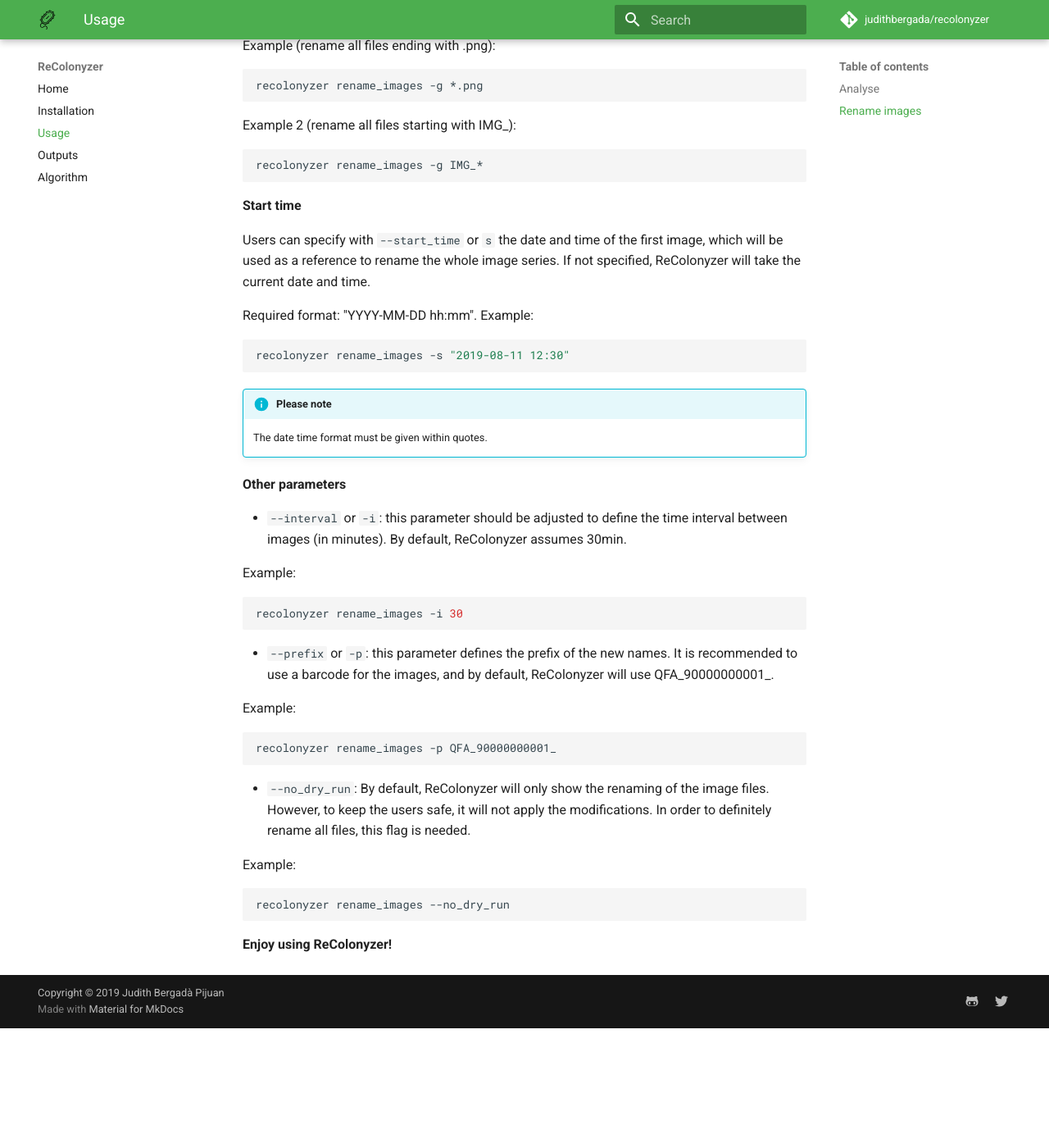
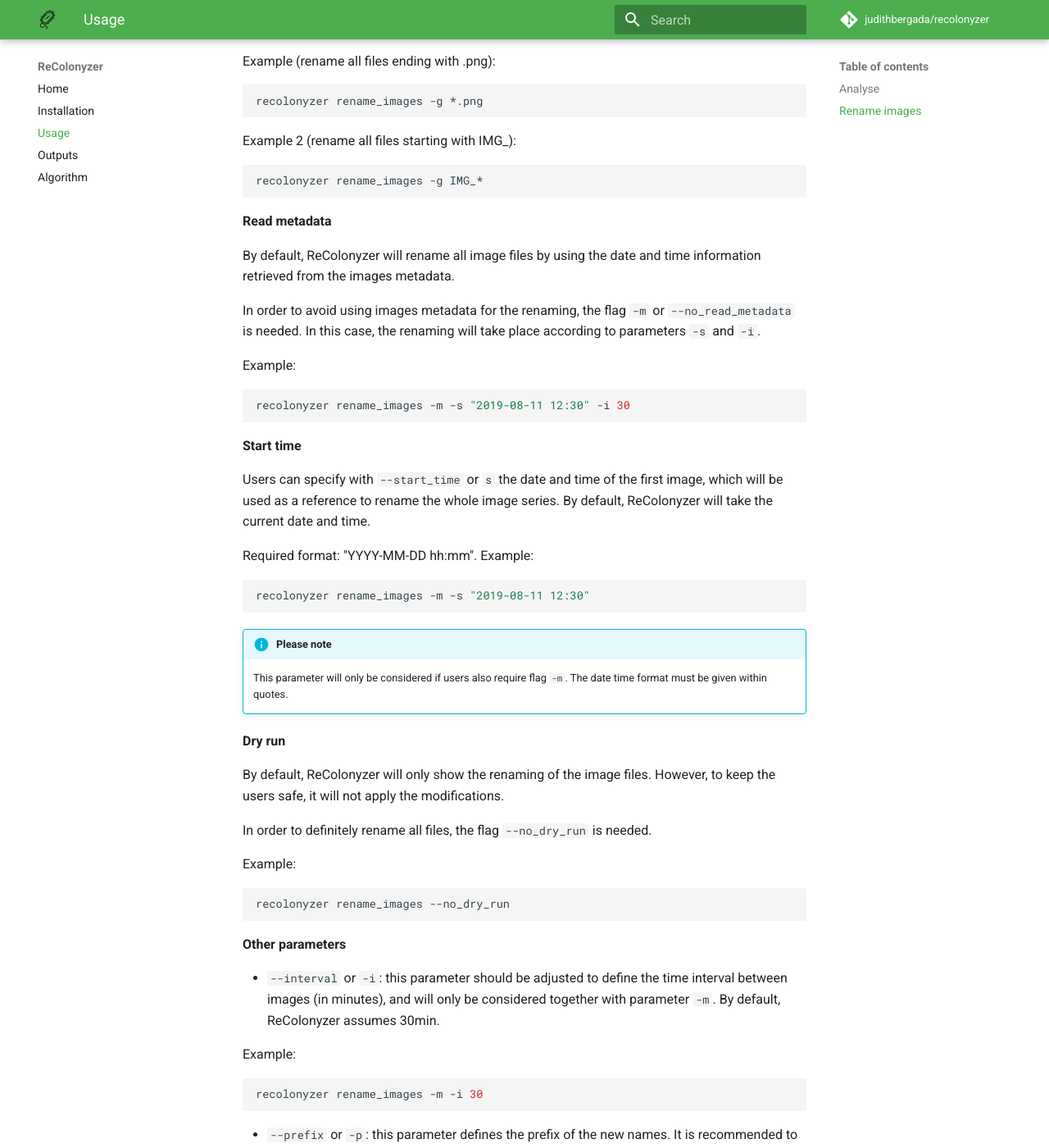
Before and after one commit to judithbergada/bacolonyzer, an MkDocs documentation site: the page built from docs/usage.md, in a window 1280 px wide and 1400 px high, scrolled down 3334 px. Shown: the whole window at 82% size. Built offline with MkDocs 1.6.1 and Material for MkDocs 9.7.7, drawn with Linux system fonts in a browser that asks for light colours; comment, search, counter and statistics services are not loaded; before the commit the page ends 4588 px from its top, so only the background shows below that; some of the changed text lies outside the part shown.

Commit message:
Update documentation

````diff
--- a/docs/usage.md
+++ b/docs/usage.md
@@ -138,7 +138,8 @@ A brief description of the inputs can be found using the `help` flag:
 ```text
 $ recolonyzer rename_images --help
 usage: recolonyzer rename_images [-h] [-d DIRECTORY] [-g GLOB] [-p PREFIX]
-                                 [-s START_TIME] [-i INTERVAL] [--no_dry_run]
+                                 [-m] [-s START_TIME] [-i INTERVAL]
+                                 [--no_dry_run]
 ```
 
 **Directory**
@@ -173,30 +174,55 @@ Example 2 (rename all files starting with IMG_):
 recolonyzer rename_images -g IMG_*
 ```
 
+**Read metadata**
+
+By default, ReColonyzer will rename all image files by using the date
+and time information retrieved from the images metadata.
+
+In order to avoid using images metadata for the renaming, the flag `-m` or
+`--no_read_metadata` is needed. In this case, the renaming will take place
+according to parameters `-s` and `-i`.
+
+Example:
+```bash
+recolonyzer rename_images -m -s "2019-08-11 12:30" -i 30
+```
+
 **Start time**
 
 Users can specify with `--start_time` or `s` the date and time of the
 first image, which will be used as a reference to rename the whole image series.
-If not specified, ReColonyzer will take the current date and time.
+By default, ReColonyzer will take the current date and time.
 
 Required format: "YYYY-MM-DD hh:mm". Example:
 ```bash
-recolonyzer rename_images -s "2019-08-11 12:30"
+recolonyzer rename_images -m -s "2019-08-11 12:30"
 ```
 
 !!! info "Please note"
 
-    The date time format must be given within quotes.
+    This parameter will only be considered if users also require flag `-m`. The date time format must be given within quotes.
 
+**Dry run**
+
+By default, ReColonyzer will only show the renaming of the image files. However, to keep the users safe, it will not apply the modifications.
+
+In order to definitely rename all files, the flag `--no_dry_run` is needed.
+
+Example:
+```bash
+recolonyzer rename_images --no_dry_run
+```
 
 **Other parameters**
 
 * `--interval` or `-i`: this parameter should be adjusted to define the time
-  interval between images (in minutes). By default, ReColonyzer assumes 30min.
+  interval between images (in minutes), and will only be considered together
+  with parameter `-m`. By default, ReColonyzer assumes 30min.
 
   Example:
   ```bash
-  recolonyzer rename_images -i 30
+  recolonyzer rename_images -m -i 30
   ```
 
 * `--prefix` or `-p`: this parameter defines the prefix of the new names.
@@ -208,13 +234,4 @@ recolonyzer rename_images -s "2019-08-11 12:30"
   recolonyzer rename_images -p QFA_90000000001_
   ```
 
-* `--no_dry_run`: By default, ReColonyzer will only show the renaming of the
-  image files. However, to keep the users safe, it will not apply the
-  modifications. In order to definitely rename all files, this flag is needed.
-
-  Example:
-  ```bash
-  recolonyzer rename_images --no_dry_run
-  ```
-
 **Enjoy using ReColonyzer!**
````
Also changed, not shown: 1 other file.
